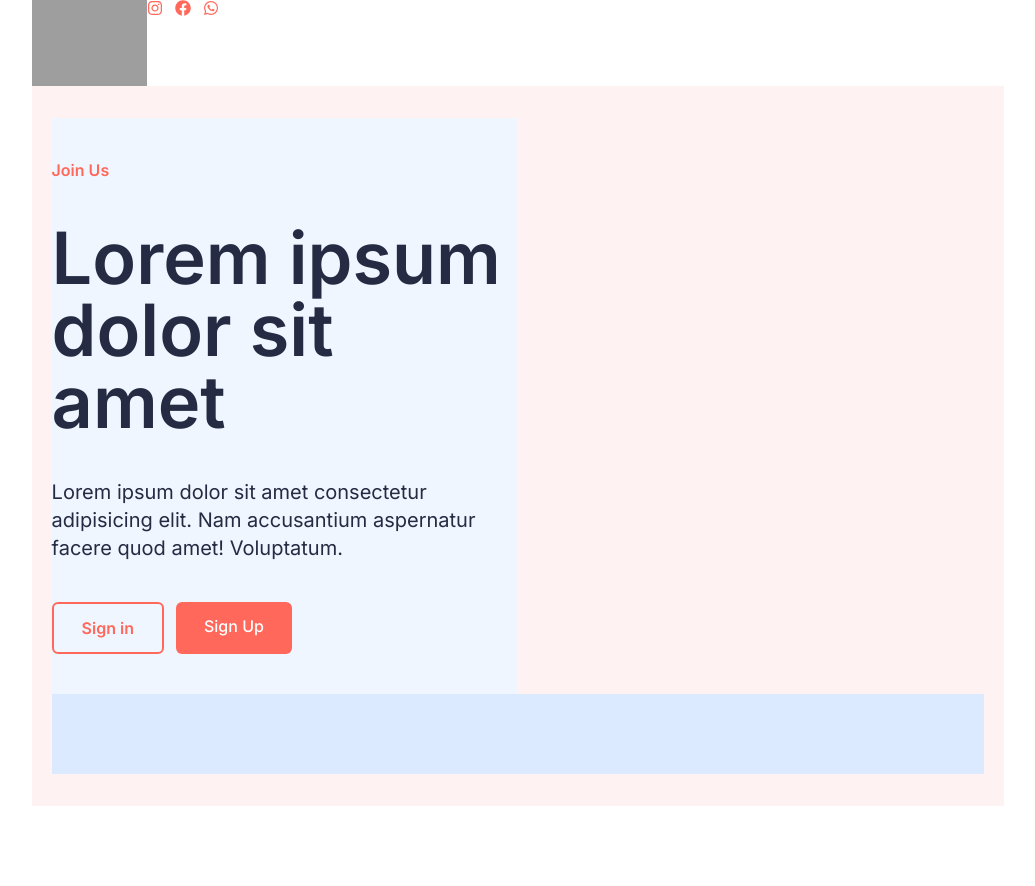
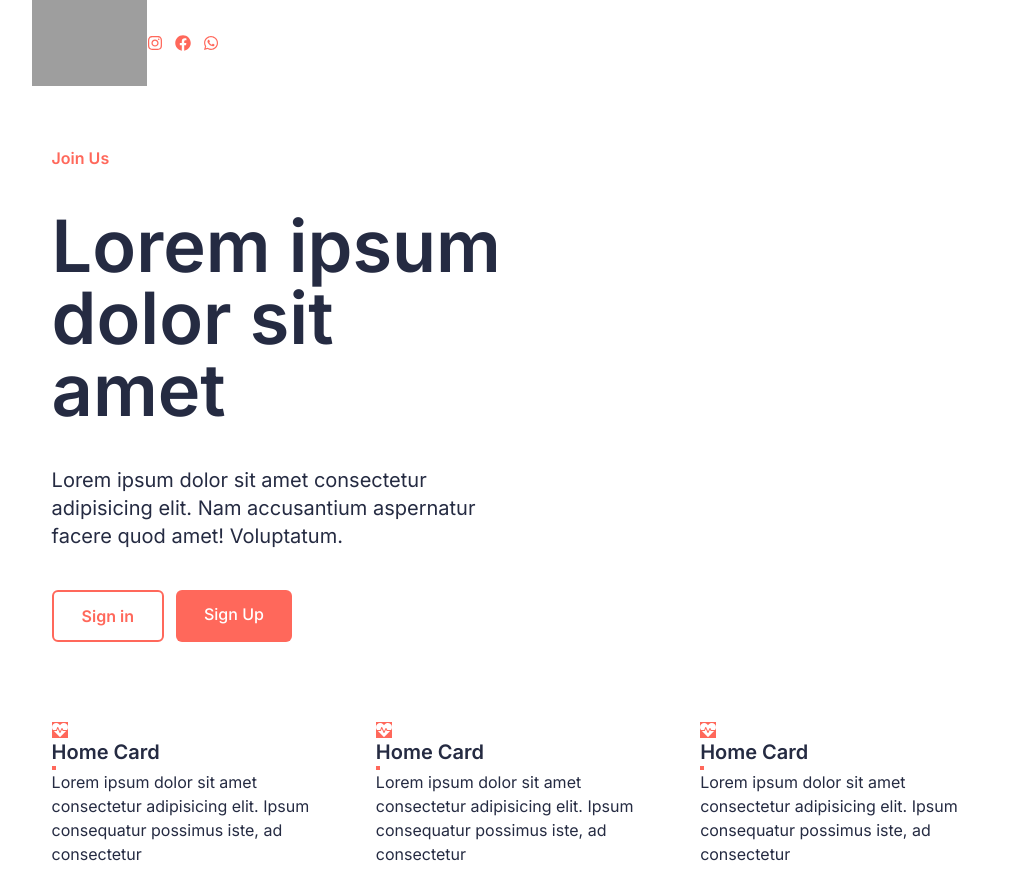
Before and after one commit to A7medAbdien/medical-portfolio, a Next.js app: page / in a window 1280 px wide. Shown: the whole page, without its empty margins (122-1157 px from the left). Before the commit the page ends 806 px from the top, so only its background shows below. Built offline with nearby package versions, Linux system fonts and the light colour scheme; grey boxes are pictures that could not be loaded.

Commit message:
home: init card

```diff
--- /dev/null
+++ b/Components/Cards/HomeCard.tsx
@@ -0,0 +1,21 @@
+import { FC } from 'react'
+import { FaHeartbeat } from 'react-icons/fa'
+
+interface HomeCardProps {
+    title: string;
+    description: string;
+    icon: any;
+}
+
+const HomeCard: FC<HomeCardProps> = ({ title, description, icon }) => {
+    return <div className=" h-fit flex flex-col justify-center items-start gap-5 p-10 text-tertiary-500">
+        <div className="w-24 h-24 rounded-full bg-primary-500 text-white flex flex-col justify-center items-center text-[2.5rem]">
+            <FaHeartbeat />
+        </div>
+        <p className='text-xl font-semibold'>Home Card</p>
+        <div className="border-2 border-primary-500 w-16"></div>
+        <p>Lorem ipsum dolor sit amet consectetur adipisicing elit. Ipsum consequatur possimus iste, ad consectetur</p>
+    </div>
+}
+
+export default HomeCard
--- a/app/page.tsx
+++ b/app/page.tsx
@@ -1,9 +1,11 @@
+import HomeCard from "@/Components/Cards/HomeCard";
+import { HomeCards } from "@/data/strings";
 import Link from "next/link";
 
 export default function Home() {
 	return (
-		<main className="w-full min-h-[90vh] flex flex-col items-start justify-center bg-red-50 p-5">
-			<div className="w-1/2 text-tertiary-500 bg-blue-50 flex flex-col items-start justify-center gap-10 py-10">
+		<main className="w-full min-h-[90vh] flex flex-col items-start justify-center  p-5">
+			<div className="w-1/2 text-tertiary-500  flex flex-col items-start justify-center gap-10 py-10">
 				<p className="text-primary-500 font-semibold">Join Us</p>
 				<h1 className="text-7xl font-semibold">Lorem ipsum dolor sit amet </h1>
 				<p className="text-xl">Lorem ipsum dolor sit amet consectetur adipisicing elit. Nam accusantium aspernatur facere quod amet! Voluptatum.</p>
@@ -24,7 +26,8 @@ export default function Home() {
 					</Link>
 				</div>
 			</div>
-			<div className="w-full h-20 bg-blue-100">
+			<div className="w-full flex items-center justify-center gap-10 mt-10">
+				{HomeCards.map((card, i) => <HomeCard {...card} />)}
 			</div>
 		</main>
 	);
--- a/data/strings.ts
+++ b/data/strings.ts
@@ -1,8 +1,28 @@
+import { FaHeartbeat } from "react-icons/fa"
+
 const Pages = [
     { title: "Home", link: "./" },
     { title: "Payment", link: "./Payment" },
     { title: "About", link: "./About" },
     { title: "Blog", link: "./Blog" },
+]
+
+const HomeCards = [
+    {
+        title: "Home",
+        description: "Lorem ipsum dolor sit amet consectetur adipisicing elit. Ipsum consequatur possimus iste, ad consectetur",
+        icon: FaHeartbeat
+    },
+    {
+        title: "Home",
+        description: "Lorem ipsum dolor sit amet consectetur adipisicing elit. Ipsum consequatur possimus iste, ad consectetur",
+        icon: FaHeartbeat
+    },
+    {
+        title: "Home",
+        description: "Lorem ipsum dolor sit amet consectetur adipisicing elit. Ipsum consequatur possimus iste, ad consectetur",
+        icon: FaHeartbeat
+    },
 ]
 
 const SocialMedia = [
@@ -17,5 +37,6 @@ const NavbarStrings = {
 }
 
 export {
-    NavbarStrings
+    NavbarStrings,
+    HomeCards
 }
```
Also changed, not shown: public/img/tree.jpg (added), public/img/tree2.jpg (added).
